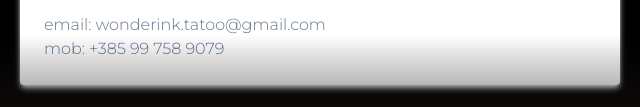
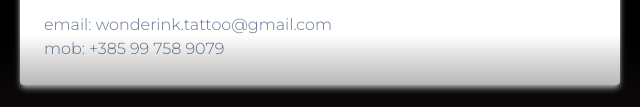
Before and after one commit to CroFrank/wonderink, an Astro site: page /impressum in a window 1280 px wide. Shown: the part 693-800 px from the top of the page, 320-960 px from the left. Built offline with nearby package versions, Linux system fonts and the light colour scheme; Astro itself is replaced by a stand-in of ours.

Commit message:
tatoo into tattoo

```diff
--- a/src/pages/impressum.astro
+++ b/src/pages/impressum.astro
@@ -33,7 +33,7 @@ import Hero from "../assets/images/hero.webp"
           </p>
         </header>
         <ul>
-          <li>email: wonderink.tatoo@gmail.com</li>
+          <li>email: wonderink.tattoo@gmail.com</li>
           <li>mob: +385 99 758 9079</li>
         </ul>
       </div>
```
